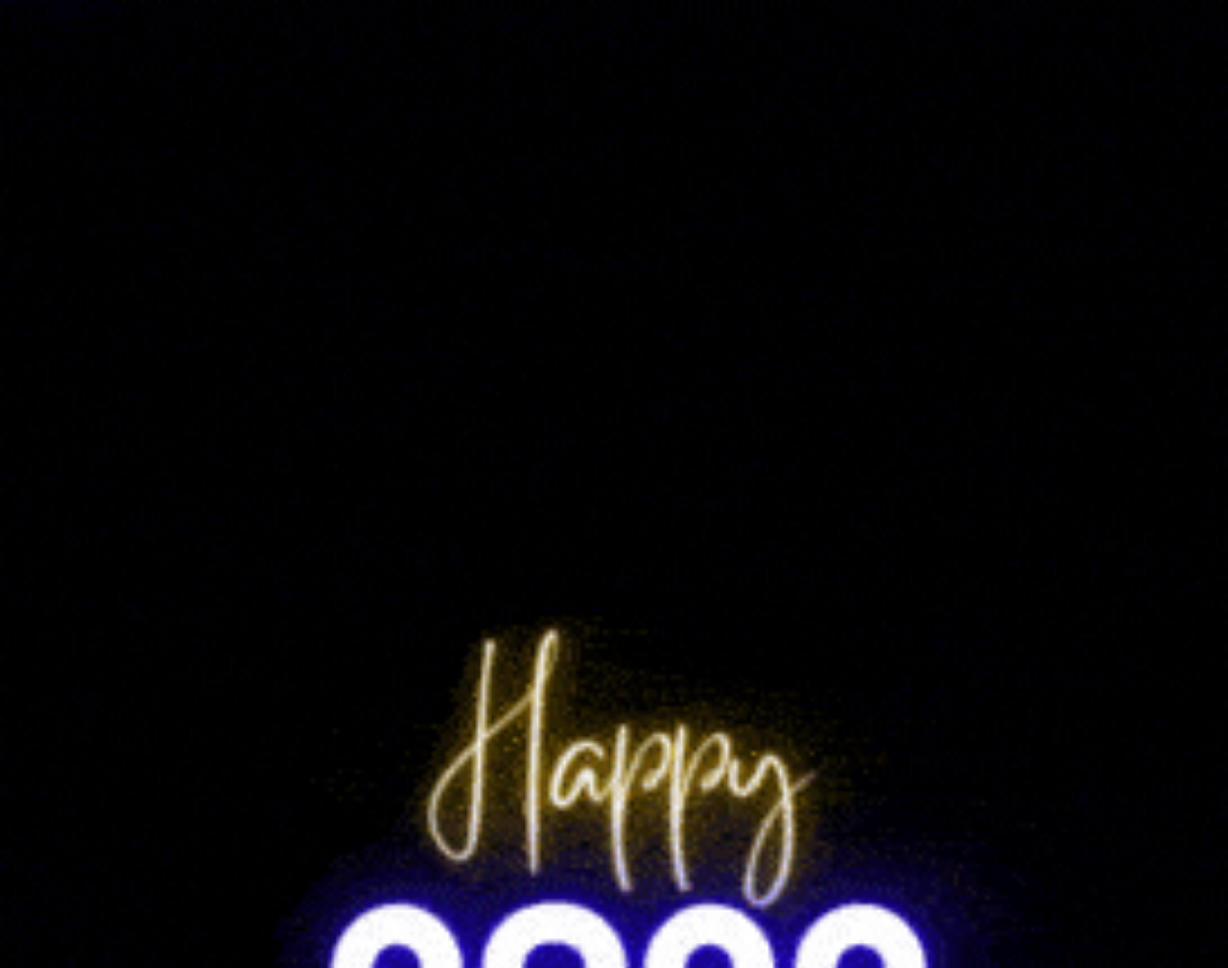
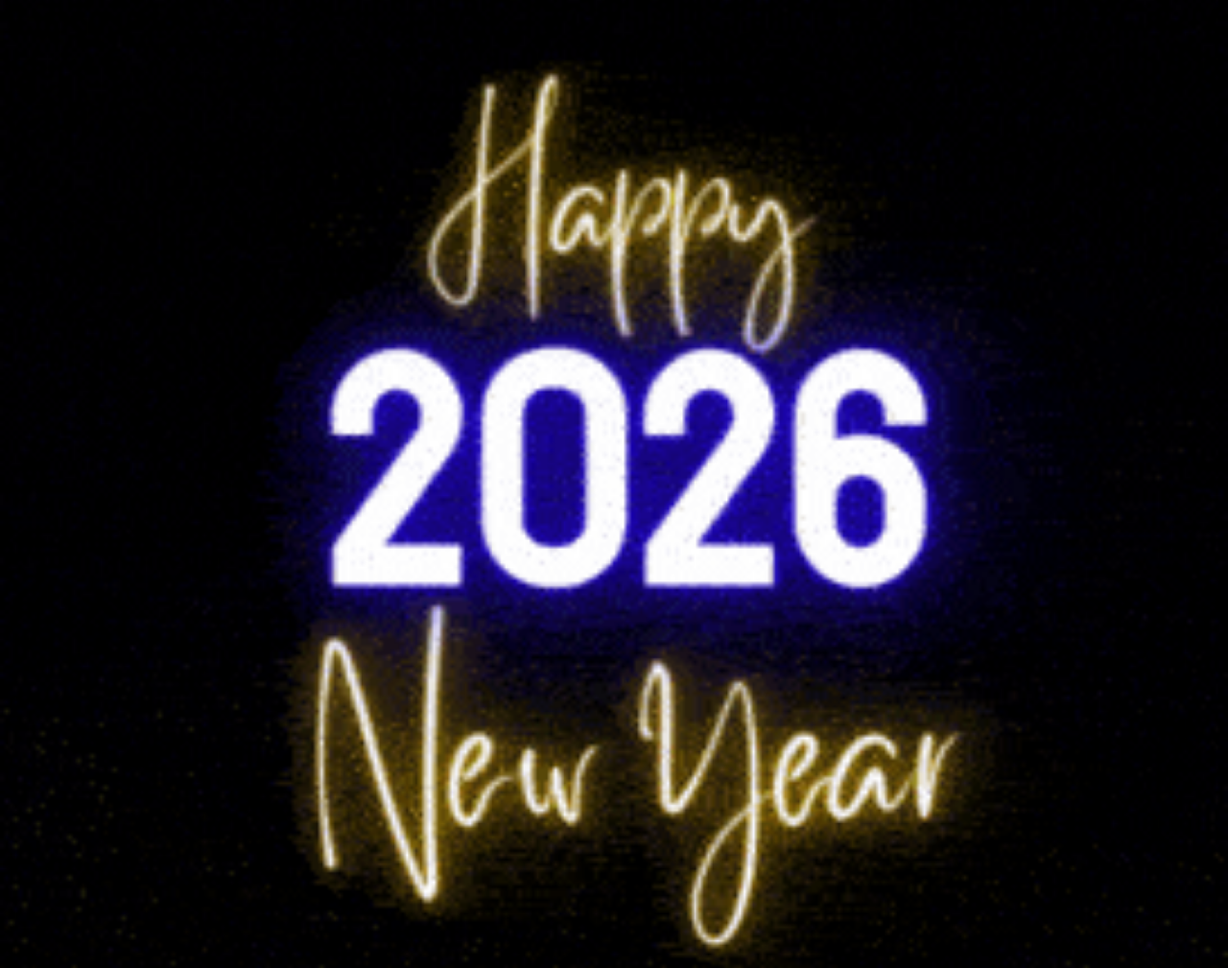
Before and after one commit to aadityabadgurjar2005-hue/NEW-YEAR-2026, a plain HTML site: page new.html in a window 1280 px wide. Shown: the whole page at 96% size. Drawn offline with Linux system fonts and the light colour scheme.

Commit message:
Update style2.css

```diff
--- a/style2.css
+++ b/style2.css
@@ -2,9 +2,12 @@
     height: 100vh;
     background-image: url("./Happy-2026-New-Year-GIF.gif") ;
     background-size: cover;
+    background-position: center;
+}
+body{
+    background-color: rgb(0, 255, 191);
 }
 h1{
     font-size: 300px;
     text-align: center;
-
 }
```
